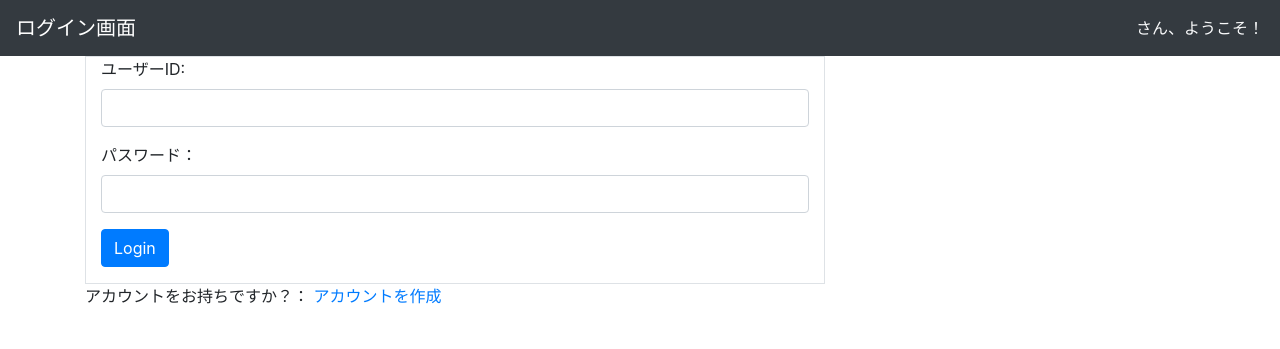
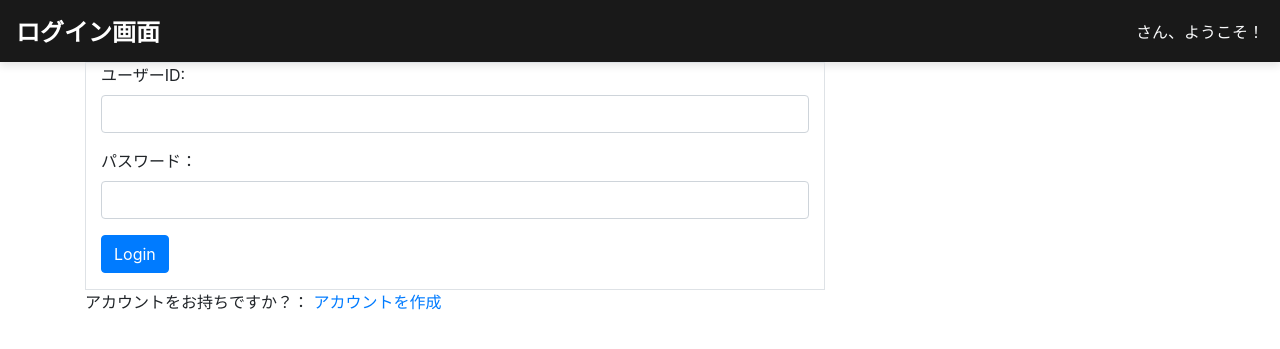
Before and after one commit to mekwmasato/mysqltest2, a Django app: page / in a window 1280 px wide. Shown: the top 349 px of the page. Run offline with Django 4.2, Linux system fonts and the light colour scheme; some libraries are stand-ins or nearby versions.

Commit message:
ナビゲーションバーの表示少し変更

```diff
--- a/myapp/templates/myapp/base.html
+++ b/myapp/templates/myapp/base.html
@@ -8,14 +8,42 @@
     <!-- Bootstrap CSS -->
     <link rel="stylesheet" href="https://stackpath.bootstrapcdn.com/bootstrap/4.3.1/css/bootstrap.min.css" integrity="sha384-ggOyR0iXCbMQv3Xipma34MD+dH/1fQ784/j6cY/iJTQUOhcWr7x9JvoRxT2MZw1T" crossorigin="anonymous">
     <title>{% block title %}{% endblock %}</title>
+
+    <!-- Google Fontの追加 -->
+    <link href="https://fonts.googleapis.com/css2?family=Noto+Sans+JP:wght@400;700&display=swap" rel="stylesheet">
+
+    <!-- Bootstrap CSS とその他のスタイル -->
+    <style>
+      /* ナビゲーションバーのカスタムスタイル */
+      .navbar-custom {
+          background-color: rgba(0, 0, 0, 0.9); /* 半透明の黒背景 */
+          box-shadow: 0 4px 8px rgba(0, 0, 0, 0.1); /* 影の追加 */
+      }
+
+      /* テキストやロゴのカスタムスタイル */
+      .navbar-brand {
+          font-weight: 700; /* 太字 */
+          font-size: 1.5rem; /* サイズアップ */
+          font-family: 'Noto Sans JP', sans-serif; /* Google Fontを使用 */
+          color: white; /* テキストカラー */
+      }
+
+      /* ユーザーのテキストスタイル */
+      .navbar .text-light {
+          font-weight: 400; /* 通常の太さ */
+          font-size: 1rem; /* 標準サイズ */
+          font-family: 'Noto Sans JP', sans-serif; /* Google Fontを使用 */
+          color: white; /* テキストカラー */
+      }
+    </style>
   </head>
 
   <body>
     <header>
-      <nav class="navbar navbar-dark bg-dark">
+      <nav class="navbar navbar-dark navbar-custom">
         <span class="navbar-brand mb-0 h1">{% block navbar-title %}{% endblock %}</span>
         <div class="text-light">{{ UserID }}さん、ようこそ！</div>
-    </nav>
+      </nav>
     </header>
     <div class="container">
         {% block content %}{% endblock %}
--- a/myapp/utils.py
+++ b/myapp/utils.py
@@ -2,7 +2,7 @@
 from .models import ChatSession, Message
 from django.conf import settings
 
-APK_KEY = "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"
+APK_KEY = "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"
 
 def chat_with_gpt(input_text, user):
     print(f"chat_with_gpt.{user}:{input_text}")
@@ -18,7 +18,7 @@
         # systemとしてのキャラ付けメッセージを作成
         system_message = {
             "role": "system",
-            "content": "あなたは特定の企業の情報をユーザーに伝えるチャットアシスタントです。次の情報をユーザーにわかりやすく伝えてください。会社概要会社名	株式会社パワービー,創立	平成3年12月12日,資本金	3000万円,代表者	伊藤 維月光,本社住所	510-0074三重県四日市市鵜の森1丁目14-18三昌ビル3C室,事業所	三重県四日市市垂坂町字山上谷1340番地,業務内容	(ビジネス教育事業、システム設計、ロボット開発),スタッフ	16名"
+            "content": "あなたはパワービーという企業の情報をユーザーに伝えるチャットアシスタントです。ユーザーに企業情報について聞かれた場合のみ次の情報を簡潔に伝えてください。必ず会話は30文字以内にしてください。会社概要会社名 株式会社パワービー,創立	平成3年12月12日,資本金	3000万円,代表者	伊藤 維月光,本社住所	510-0074三重県四日市市鵜の森1丁目14-18三昌ビル3C室,事業所	三重県四日市市垂坂町字山上谷1340番地,業務内容	(ビジネス教育事業、システム設計、ロボット開発),スタッフ	16名。最初は挨拶するなどして自然な会話にしてください"
         }
         Message.objects.create(
             role=system_message["role"],
```
